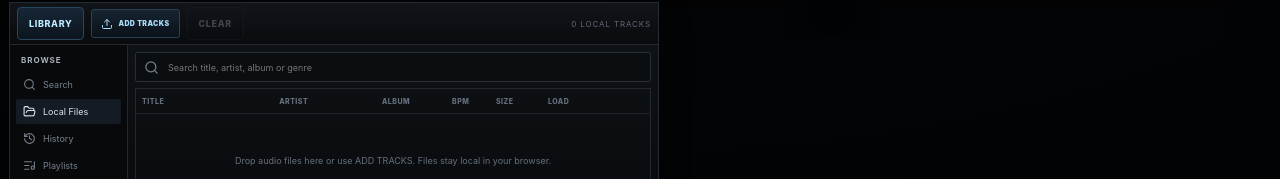
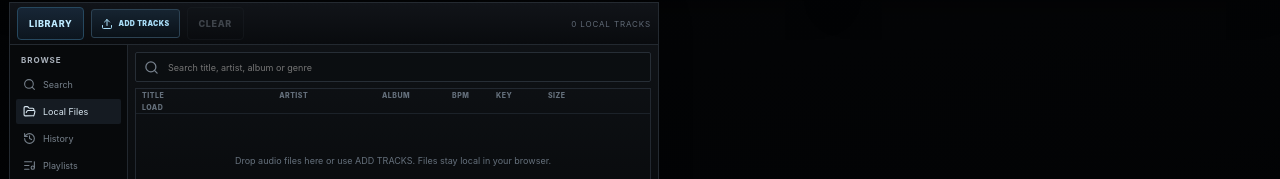
Before and after one commit to ShurexBRT/WebDJ, a React (Vite) app: page / in a window 1280 px wide. Shown: the part 1225-1404 px from the top of the page. Built offline with nearby package versions, Linux system fonts and the light colour scheme.

Commit message:
Show Camelot keys in the local library

```diff
--- a/src/components/StudioDock.tsx
+++ b/src/components/StudioDock.tsx
@@ -3,6 +3,7 @@ import { useMemo, useState } from 'react'
 import { effectiveBpm } from '../audio/tempo'
 import { getAudioEngine } from '../audio/AudioEngine'
 import { AudioSettings } from '../features/settings/AudioSettings'
+import { useKeyStore } from '../state/keyStore'
 import { useLibraryStore } from '../state/libraryStore'
 import { useMixerStore, type DeckId } from '../state/mixerStore'
 import { KnobControl } from './KnobControl'
@@ -17,6 +18,7 @@ const formatBytes = (bytes: number) => {
 
 export function StudioDock() {
   const decks = useMixerStore((state) => state.decks)
+  const deckKeys = useKeyStore((state) => state.decks)
   const trackHistory = useMixerStore((state) => state.trackHistory)
   const cueVolume = useMixerStore((state) => state.cueVolume)
   const cueMix = useMixerStore((state) => state.cueMix)
@@ -38,8 +40,8 @@ export function StudioDock() {
   const deckByTrackId = useMemo(() => new Map(
     deckIds
       .filter((deckId) => decks[deckId].trackId)
-      .map((deckId) => [decks[deckId].trackId!, { deckId, deck: decks[deckId] }]),
-  ), [decks])
+      .map((deckId) => [decks[deckId].trackId!, { deckId, deck: decks[deckId], key: deckKeys[deckId] }]),
+  ), [deckKeys, decks])
 
   const filteredTracks = useMemo(() => {
     const needle = query.trim().toLowerCase()
@@ -81,7 +83,7 @@ export function StudioDock() {
 
             {(browseSection === 'Local Files' || browseSection === 'Search') && (
               <div className="library-table library-track-table" role="table" aria-label="Local music library">
-                <div className="library-track-row library-head" role="row"><span>TITLE</span><span>ARTIST</span><span>ALBUM</span><span>BPM</span><span>SIZE</span><span>LOAD</span></div>
+                <div className="library-track-row library-head" role="row"><span>TITLE</span><span>ARTIST</span><span>ALBUM</span><span>BPM</span><span>KEY</span><span>SIZE</span><span>LOAD</span></div>
                 {filteredTracks.map((track) => {
                   const loaded = deckByTrackId.get(track.id)
                   const bpm = loaded ? effectiveBpm(loaded.deck.bpm, loaded.deck.pitchPercent) : 0
@@ -91,6 +93,7 @@ export function StudioDock() {
                       <span>{track.artist}</span>
                       <span>{track.album || '—'}</span>
                       <span>{bpm > 0 ? bpm.toFixed(1) : '—'}</span>
+                      <span>{loaded?.key.camelotKey || '—'}</span>
                       <span>{formatBytes(track.size)}</span>
                       <div className="library-actions">
                         <button type="button" aria-label={`Load ${track.title} to deck A`} onClick={() => requestDeckLoad('A', track.id)}>A</button>
```
